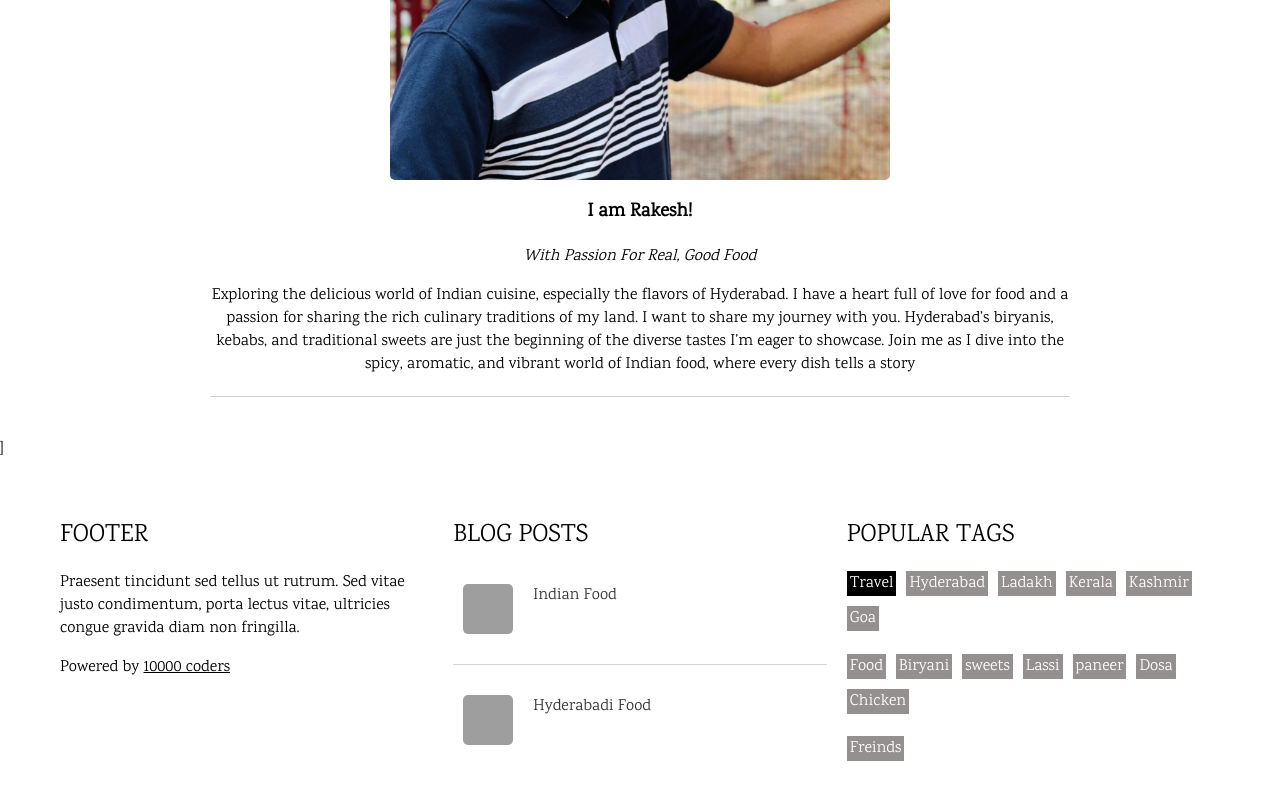
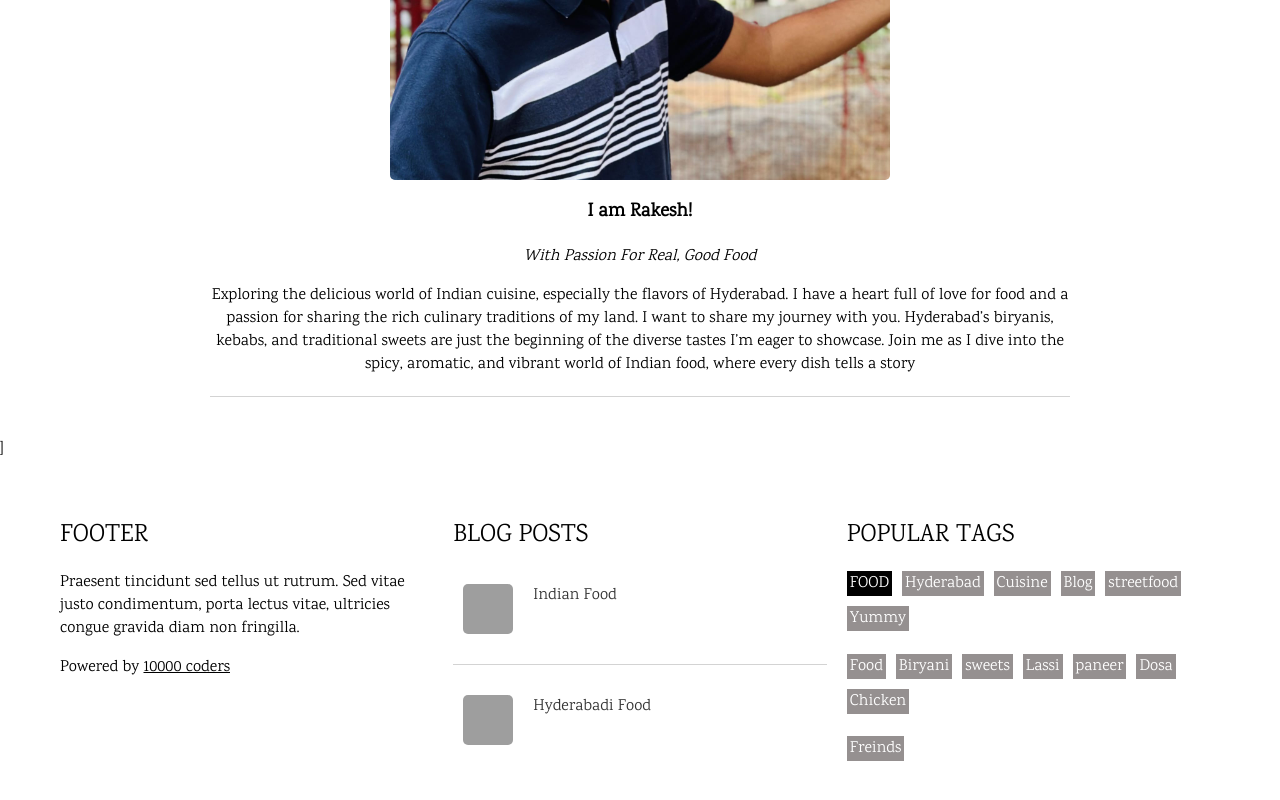
Before and after one commit to Rakesh-Reddy-Bollapally/Template2, a plain HTML site: page index.html in a window 1280 px wide. Shown: the part 2085-2885 px from the top of the page. Drawn offline with Linux system fonts and the light colour scheme; grey boxes are pictures that could not be loaded.

Commit message:
Update index.html

```diff
--- a/index.html
+++ b/index.html
@@ -137,7 +137,7 @@
     <div class="f3">
         <h1>POPULAR TAGS</h1>
         <div>
-            <span style="background-color:black">Travel</span><span>Hyderabad</span><span>Ladakh</span><span>Kerala</span><span>Kashmir</span><span>Goa</span>
+            <span style="background-color:black">FOOD</span><span>Hyderabad</span><span>Cuisine</span><span>Blog</span><span>streetfood</span><span>Yummy</span>
         </div><br>
         <div><span>Food</span><span>Biryani</span><span>sweets</span><span>Lassi</span><span>paneer</span><span>Dosa</span><span>Chicken</span></div>
         <br><span>Freinds</span>
```
